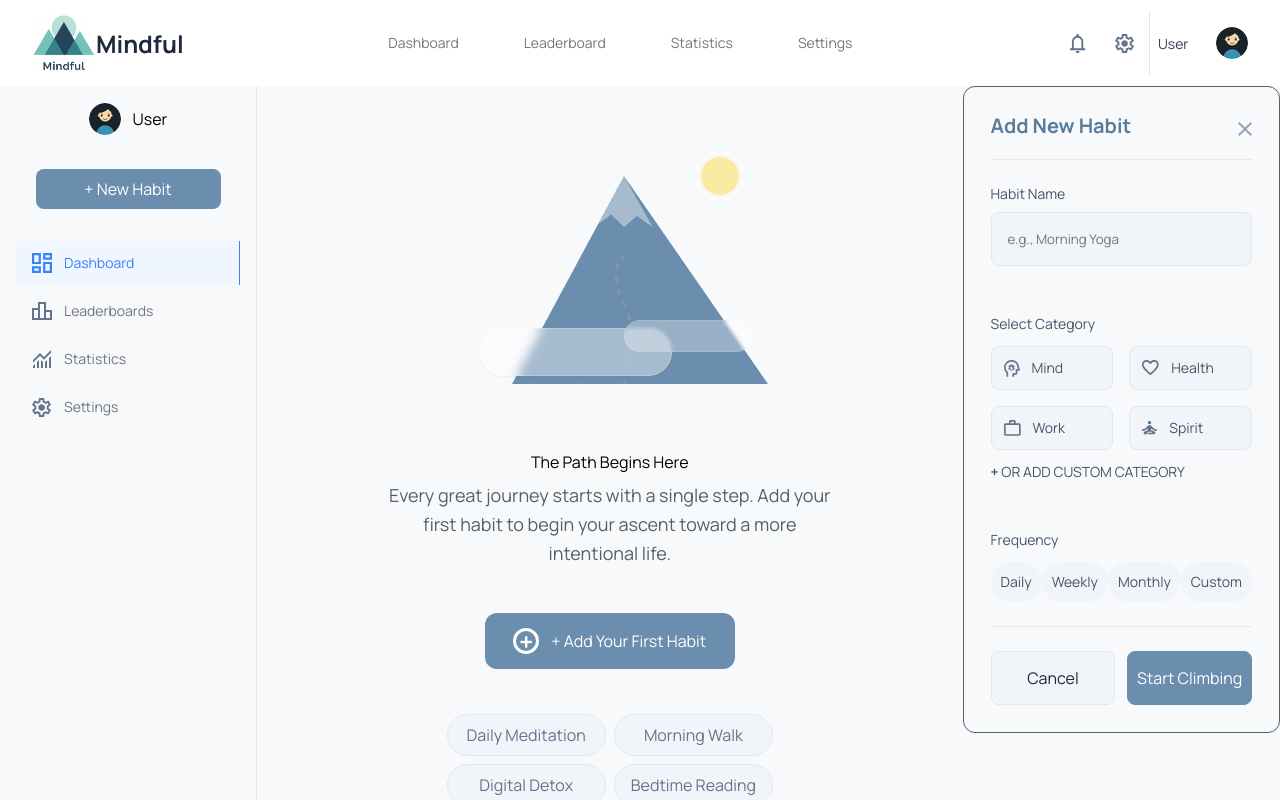
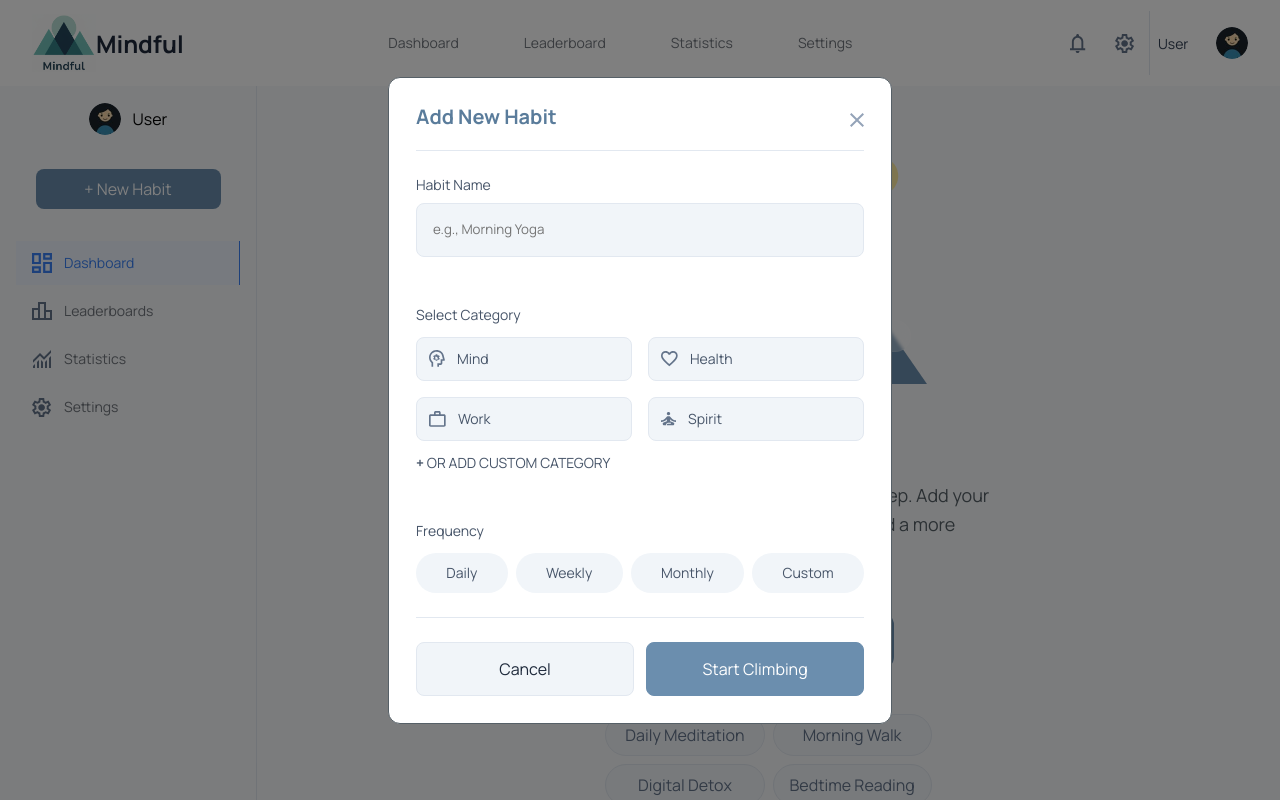
Before and after one commit to YaSidneva/habit-project, a React (Vite) app: page /dashboard in a window 1280 px wide. Both pictures are taken after a click on the button "+ New Habit". Shown: the top 800 px of the page. Built offline with nearby package versions, Linux system fonts and the light colour scheme.

Commit message:
add centring of pop up

```diff
--- a/src/components/NewHabit.css
+++ b/src/components/NewHabit.css
@@ -1,4 +1,18 @@
+.newHabitOverlay {
+    position: fixed;
+    top: 0;
+    left: 0;
+    width: 100vw;
+    height: 100vh;
+    background-color: rgba(0, 0, 0, 0.5);
+    display: flex;
+    justify-content: center;
+    align-items: center;
+    z-index: 1000;
+}
+
 .newHabitContainer {
+    background-color: #FFFFFF;
     width: 448px;
     height: 591px;
     display: flex;
@@ -101,7 +115,10 @@ align-items: center;
 }
 
 .habitFrequencyBlock {
-    display: flex;
+    display: grid;
+    grid-auto-flow: column;
+    gap: 8px;
+    text-align: center;
 }
 
 .habitFrequencyItem {
--- a/src/components/NewHabit.jsx
+++ b/src/components/NewHabit.jsx
@@ -2,7 +2,8 @@ import './NewHabit.css'
 
 export default function NewHabit({ onClose }) {
     return (
-        <div className="newHabitContainer">
+        <div className="newHabitOverlay" onClick={onClose}>
+            <div className="newHabitContainer" onClick={(e) => e.stopPropagation()}>
                 <div className="newHabitContainerHeader">
                     <div className="newHabitContainerHeaderName">Add New Habit</div>
                     <div className="newHabitContainerHeaderClose" onClick={onClose}>
@@ -76,5 +77,6 @@ export default function NewHabit({ onClose }) {
                     <button className="newHabitContainerButton newHabitContainerButtonStart">Start Climbing</button>
                 </div>
             </div>
+        </div>
     )
 }
```
Lines whose indentation alone changed are shown as unchanged.
